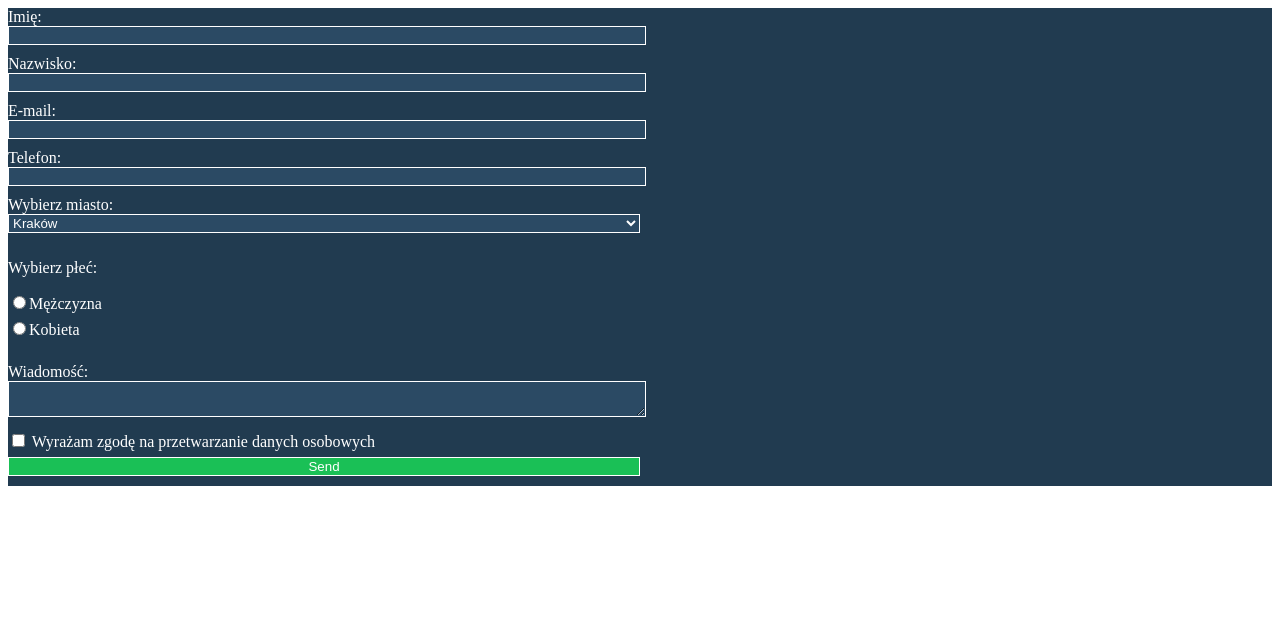
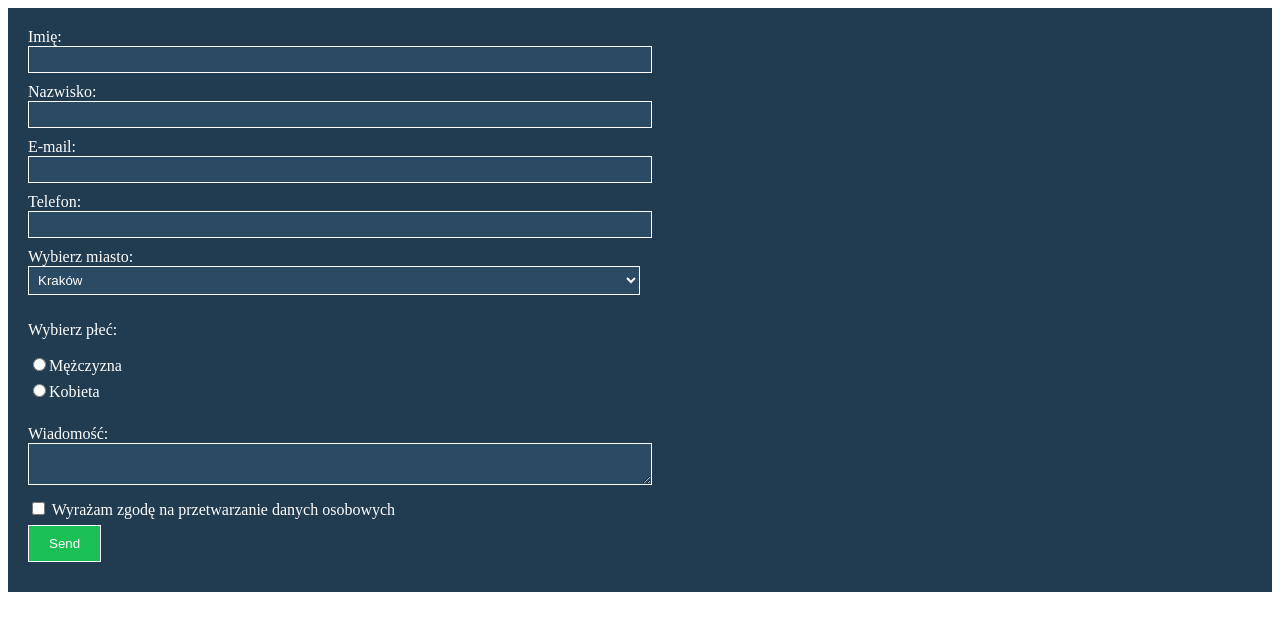
Before and after one commit to nataliabyrdy/stylowanie-formularza, a plain HTML site: page index.html in a window 1280 px wide. Drawn offline with Linux system fonts and the light colour scheme.

Commit message:
dodanie paddingów

```diff
--- a/style.css
+++ b/style.css
@@ -1,6 +1,7 @@
 form {
     background-color: #213b50;
     color: #fff;
+    padding: 20px;
 }
 
 input,
@@ -11,6 +12,7 @@ textarea {
     width: 50%;
     margin-bottom: 10px;
     border: 1px solid #fff;
+    padding: 5px;
 }
 
 input:focus,
@@ -35,6 +37,9 @@ label[for*="agreement"] {
 
 input[type="submit"] {
     background-color: #1ac056;
+    width: auto;
+    cursor: pointer;
+    padding: 10px 20px;
 }
 
 input[type="submit"]:hover {
```
